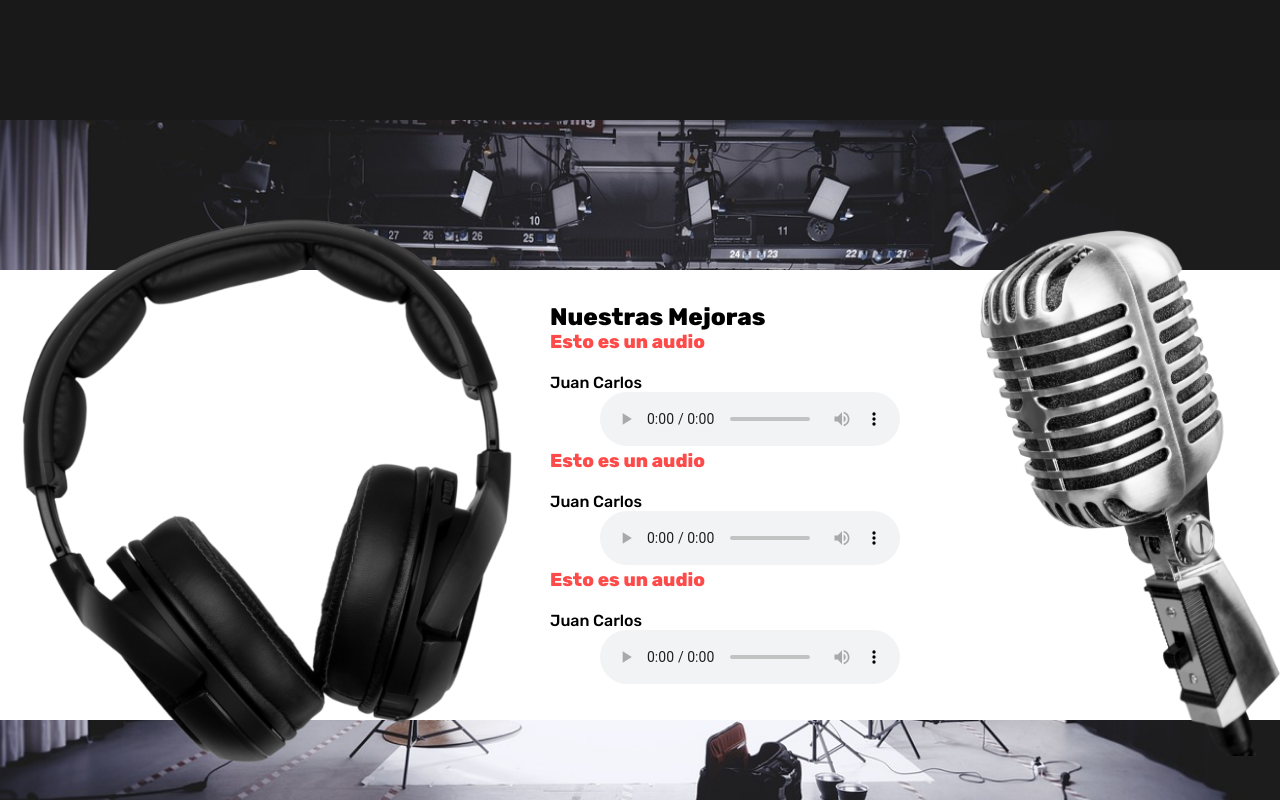
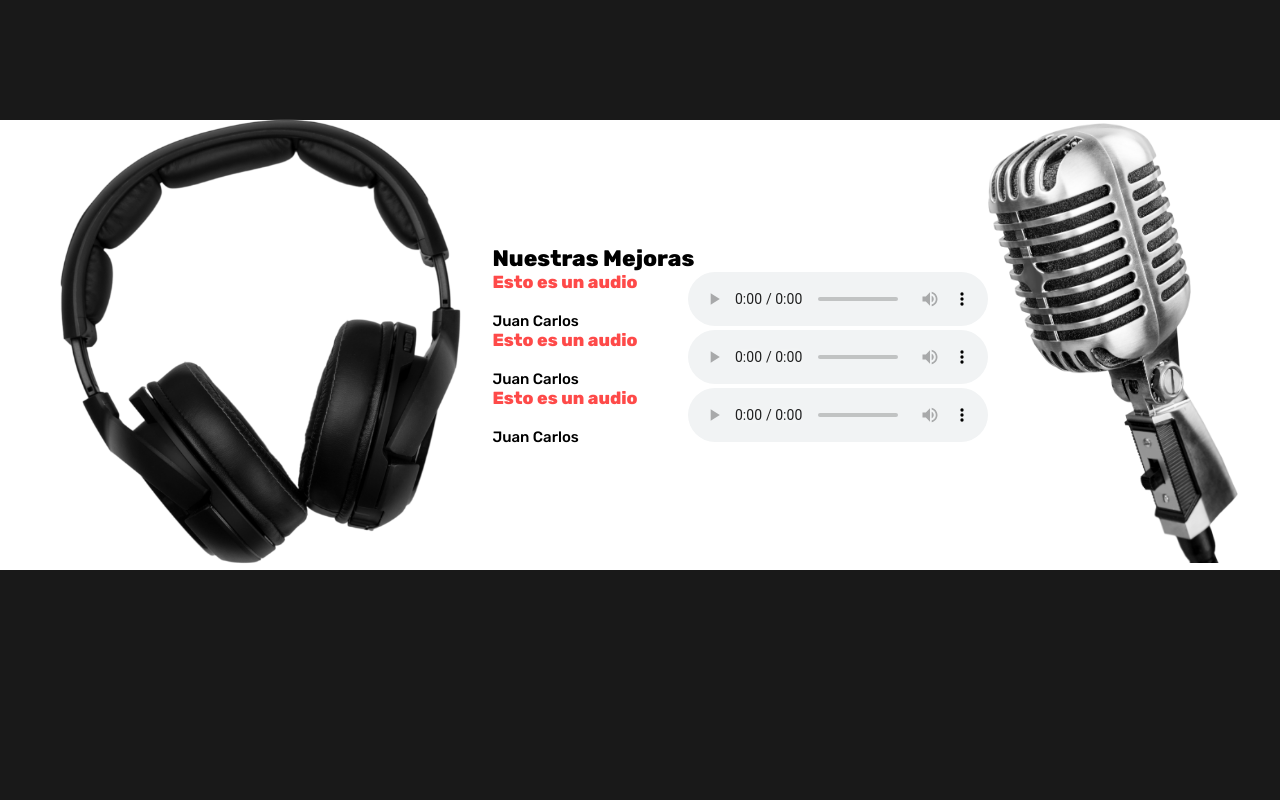
Before and after one commit to Gaston-Valentini/social-media-sound, a React (Create React App) app in the folder client/: page / in a window 1280 px wide. Shown: the part 2040-2840 px from the top of the page. Built offline with nearby package versions, Linux system fonts and the light colour scheme.

Commit message:
arreglo Portafolio

```diff
--- a/client/src/Components/Portafolio/Portafolio.css
+++ b/client/src/Components/Portafolio/Portafolio.css
@@ -1,28 +1,23 @@
-.container{
-    display: flex;
-    align-items: center;
-    justify-content: center;
-    background-color: rgb(255, 255, 255);
+.containerPort{
+    height: 800px;
+    background-color:rgb(25, 25, 25) ;
 }
 .div{
     display: flex;
     justify-content: center;
     align-items: center;
     height: 450px;
-    background-color: rgb(255, 255, 255);
-}
-.div .container2{
-
+    background-color: rgb(255, 255, 255)
 }
 .div .countainer3 img{
     margin-top: 0px;
     width: 300px;
-
+   transition: 0.3s;
 }
 .div .countainer1 img{
     margin-top: 0px;
     width: 550px;
-
+    transition: 0.3s;
 }
 
 .NameContainer{
@@ -35,5 +30,18 @@
 }
 
 @media (max-width: 1450px) {
-
+    .div .countainer3 img{
+        margin-top: 0px;
+        width: 250px;
+        transition: 0.3s;
+    }
+    .div .countainer1 img{
+        margin-top: 0px;
+        width: 450px;
+        transition: 0.3s;
+    }
+    .NameContainer{
+        font-size: 15px;
+        margin-right: 0px;
+    }
 }
--- a/client/src/Components/Portafolio/Portafolio.jsx
+++ b/client/src/Components/Portafolio/Portafolio.jsx
@@ -7,7 +7,7 @@ import Test from "../../Audios/test.mp3"
 
 export default function Portafolio(){
     return(
-            <div className="container">
+            <div className="containerPort">
                 <div className="div">
                     <div className="countainer1">
                     <img  className="imgA" alt="mic" src={imgAuris}></img>
```
